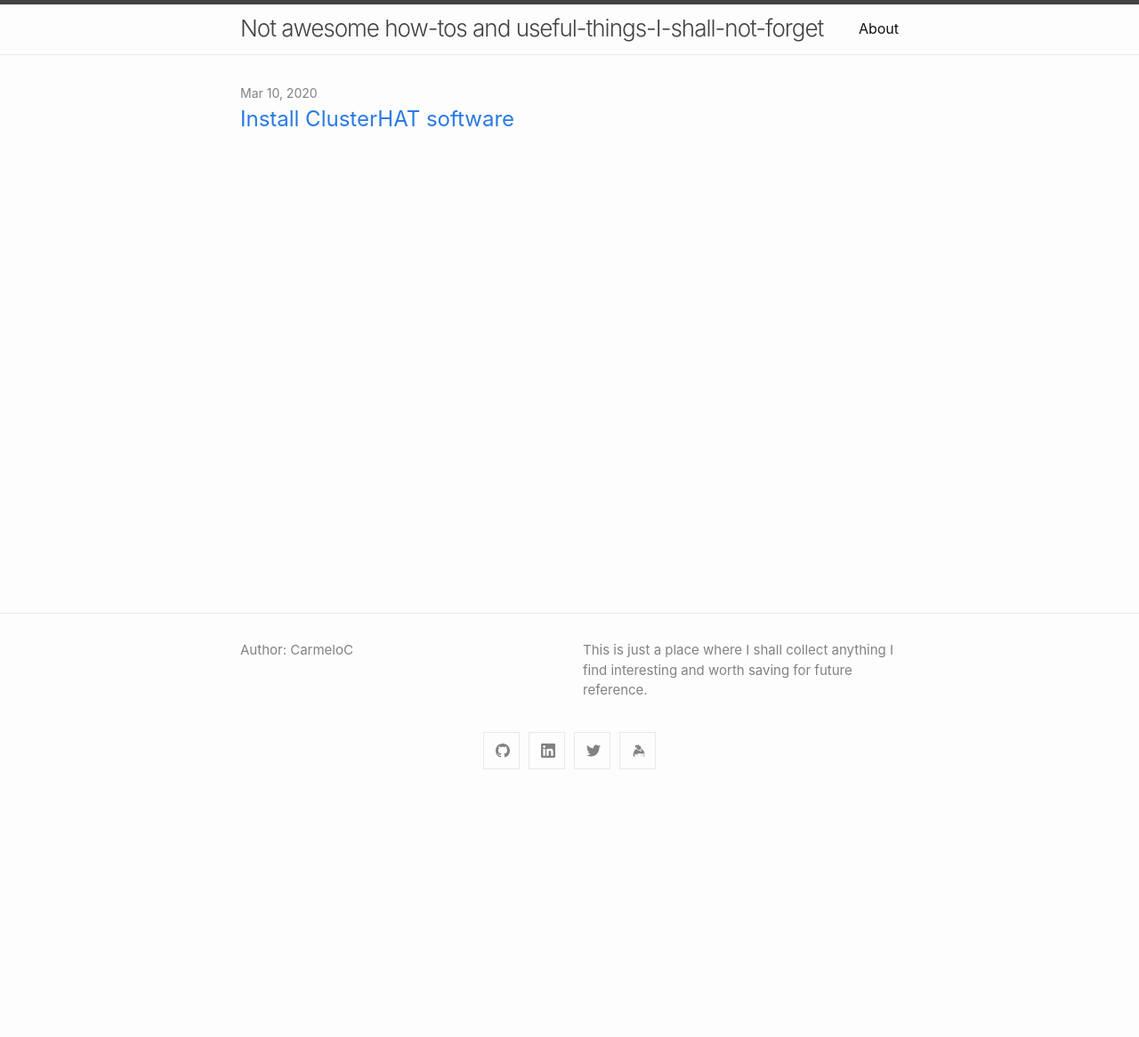
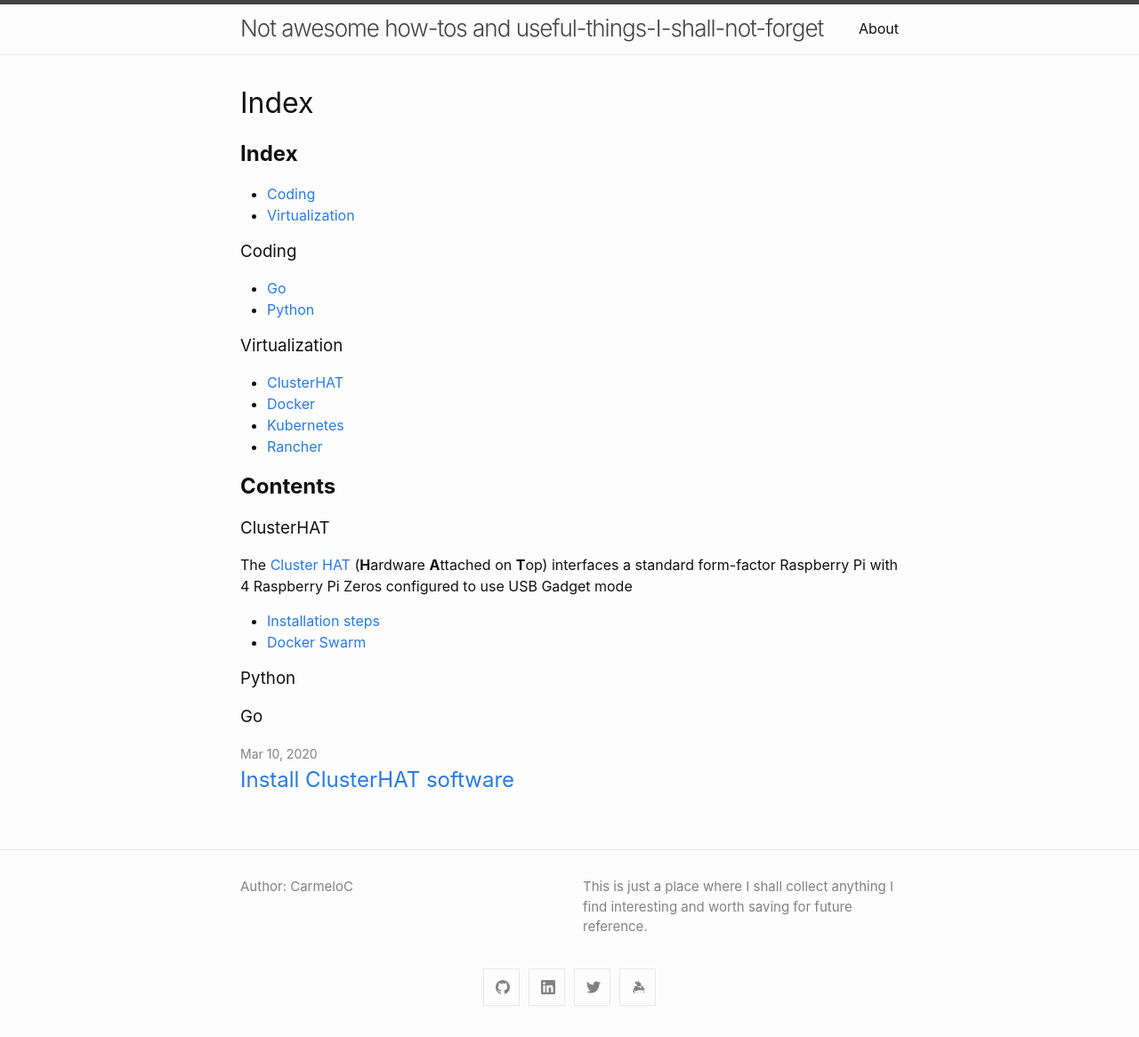
Before and after one commit to carmelo0x99/carmelo0x99.github.io, a Jekyll site: the page built from index.md, in a window 1280 px wide. Shown: the whole page at 89% size. Built offline with Jekyll 4.4.1, drawn with Linux system fonts in a browser that asks for light colours; our own code applies the rules of GitHub Pages for plain Markdown files; before the commit the page ends 900 px from its top, so only the background shows below that.

Commit message:
More edits

```diff
--- a/index.md
+++ b/index.md
@@ -7,3 +7,33 @@
 #
 layout: home
 ---
+
+## __Index__
+- [Coding](#coding)
+- [Virtualization](#virtualization)
+
+### Coding
+- [Go](#go)
+- [Python](#python)
+
+### Virtualization
+- [ClusterHAT](#clusterhat)
+- [Docker](#docker)
+- [Kubernetes](#kubernetes)
+- [Rancher](#k3s)
+
+## __Contents__
+
+<!-- Contents Begin -->
+
+### ClusterHAT
+  The [Cluster HAT](https://clusterhat.com/) (**H**ardware **A**ttached on **T**op) interfaces a standard form-factor Raspberry Pi with 4 Raspberry Pi Zeros configured to use USB Gadget mode<br/>
+- [Installation steps](articles/raspi_clusterhat_install.md)
+- [Docker Swarm](articles/docker_swarm_clusterhat.md)
+
+### Python
+
+
+### Go
+
+<!-- Contents End -->
```
